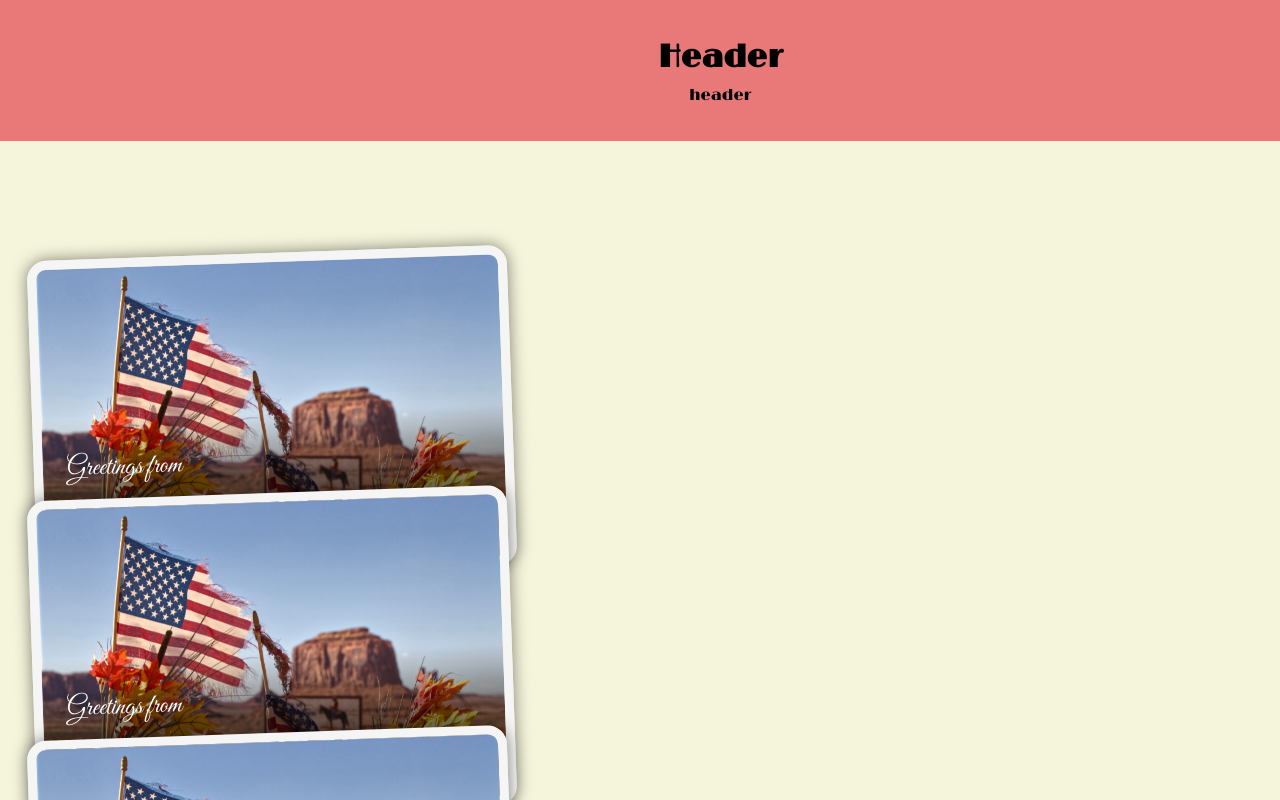
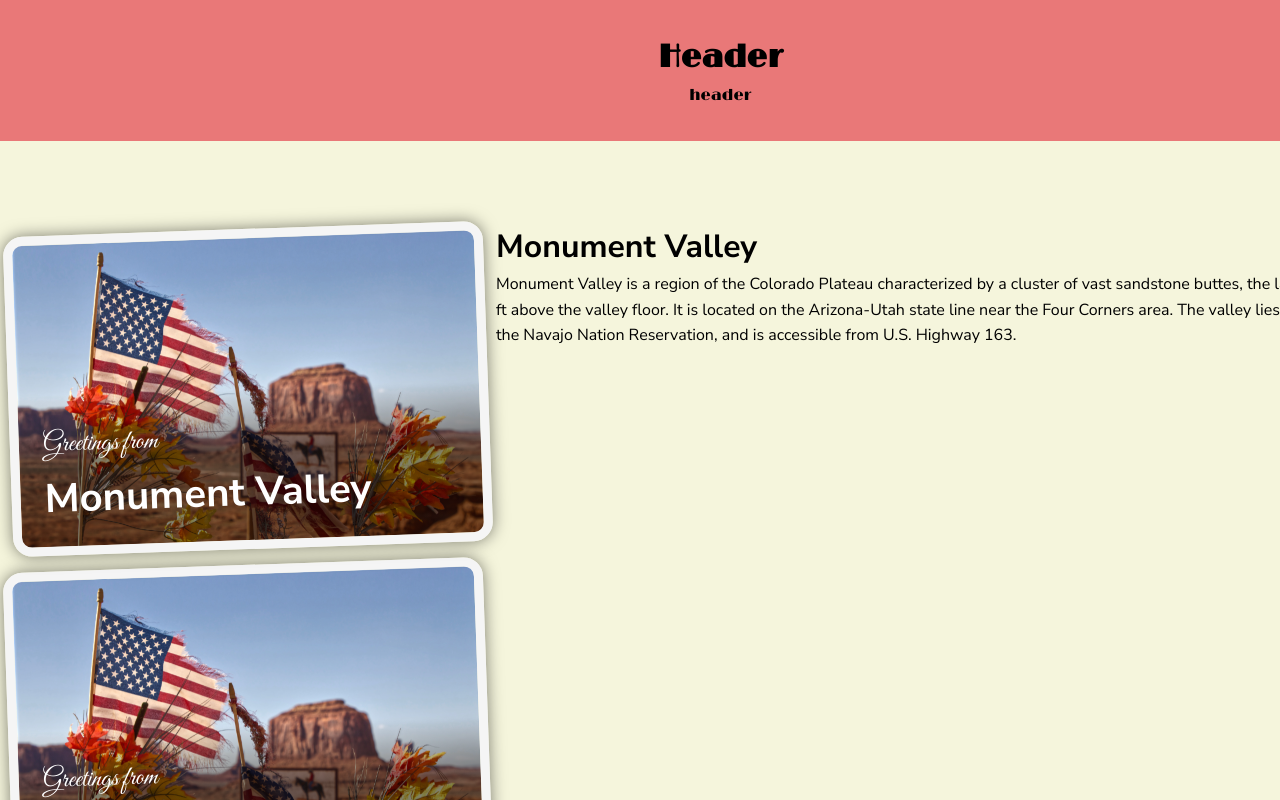
Before and after one commit to Lifad457/usa, a React (Vite) app: page /desc/monument-valley in a window 1280 px wide. Shown: the top 800 px of the page. Built offline with nearby package versions, Linux system fonts and the light colour scheme; a web font is replaced by a local one.

Commit message:
Add react-router-dom and update dependencies

```diff
--- a/package.json
+++ b/package.json
@@ -12,6 +12,7 @@
   "dependencies": {
     "react": "^18.2.0",
     "react-dom": "^18.2.0",
+    "react-router-dom": "^6.22.3",
     "styled-components": "^6.1.8"
   },
   "devDependencies": {
--- /dev/null
+++ b/src/components/DescLayout.jsx
@@ -0,0 +1,10 @@
+import { Outlet } from "react-router-dom";
+import { DescWrapper } from "../styles/desc-layout.css";
+
+export default function DescLayout() {
+    return (
+        <DescWrapper>
+            <Outlet />
+        </DescWrapper>
+    )
+}
--- /dev/null
+++ b/src/components/ErrorPage.jsx
@@ -0,0 +1,5 @@
+export default function ErrorPage() {
+    return (
+        <h1>Page not found!</h1>
+    )
+}
--- /dev/null
+++ b/src/components/MonumentValley.jsx
@@ -0,0 +1,8 @@
+export default function MonumentValley() {
+    return (
+        <div>
+            <h1>Monument Valley</h1>
+            <p>Monument Valley is a region of the Colorado Plateau characterized by a cluster of vast sandstone buttes, the largest reaching 1,000 ft above the valley floor. It is located on the Arizona-Utah state line near the Four Corners area. The valley lies within the range of the Navajo Nation Reservation, and is accessible from U.S. Highway 163.</p>
+        </div>
+    )
+}
--- a/src/main.jsx
+++ b/src/main.jsx
@@ -1,9 +1,24 @@
 import React from 'react'
 import ReactDOM from 'react-dom/client'
+import { Route, RouterProvider, createBrowserRouter, createRoutesFromElements } from 'react-router-dom'
 import App from './pages/App.jsx'
+import ErrorPage from './components/ErrorPage.jsx'
+import DescLayout from './components/DescLayout.jsx'
+import MonumentValley from './components/MonumentValley.jsx'
+
+const router = createBrowserRouter(createRoutesFromElements(
+  <Route path='/' element={<App />} >
+    <Route path='desc' element={<DescLayout />}>
+      <Route index element={<ErrorPage />} />
+      <Route path='monument-valley' element={<MonumentValley />} />
+    </Route>
+
+    <Route path="*" element={<ErrorPage />} />
+  </Route>
+))
 
 ReactDOM.createRoot(document.getElementById('root')).render(
   <React.StrictMode>
-    <App />
+    <RouterProvider router={router} />
   </React.StrictMode>,
 )
--- a/src/pages/App.jsx
+++ b/src/pages/App.jsx
@@ -1,7 +1,9 @@
+import { Link } from "react-router-dom";
+import DescLayout from "../components/DescLayout";
 import Footer from "../components/Footer";
 import Header from "../components/Header";
 import PostCard from "../components/PostCard";
-import { AppContainer } from "../styles/app.css";
+import { AppContainer, CardWrapper } from "../styles/app.css";
 import { GlobalStyle } from "../styles/global.css";
 
 export default function App() {
@@ -10,10 +12,17 @@ export default function App() {
       <GlobalStyle />
       <Header />
       <AppContainer>
-        <PostCard />
-        <PostCard />
-        <PostCard />
-        <PostCard />
+        <CardWrapper>
+          <PostCard />
+          <PostCard />
+          <Link to="/desc/monument-valley">
+            <PostCard />
+          </Link>
+          <Link to="/desc">
+            <PostCard />
+          </Link>
+        </CardWrapper>
+        <DescLayout />
       </AppContainer>
       <Footer />
     </>
--- a/src/styles/app.css.js
+++ b/src/styles/app.css.js
@@ -2,11 +2,19 @@ import styled from "styled-components";
 
 export const AppContainer = styled.div`
     display: flex;
-    flex-direction: column;
-    font-family: var(--font-primary);
-    background-color: beige;
+    flex-direction: row;
+    justify-content: center;
     margin: 0 auto;
     max-width: 90rem;
     min-width: 90rem;
-    padding: 12rem 2rem;
 `
+export const CardWrapper = styled.div`
+    display: flex;
+    flex-direction: column-reverse;
+    font-family: var(--font-primary);
+
+    a {
+        text-decoration: none;
+        color: #ffffff;
+    }
+`
--- /dev/null
+++ b/src/styles/desc-layout.css.js
@@ -0,0 +1,8 @@
+import styled from "styled-components";
+
+export const DescWrapper = styled.div`
+    display: flex;
+    flex-direction: column;
+    font-family: var(--font-primary);
+    margin: 0 auto;
+`
--- a/src/styles/footer.css.js
+++ b/src/styles/footer.css.js
@@ -4,4 +4,5 @@ export const FooterContainer = styled.footer`
     background-color: #e97878;
     padding: 2rem;
     text-align: center;
+    margin-top: 5rem;
 `
--- a/src/styles/header.css.js
+++ b/src/styles/header.css.js
@@ -4,4 +4,5 @@ export const HeaderContainer = styled.header`
     background-color: #e97878;
     padding: 2rem;
     text-align: center;
+    margin-bottom: 5rem;
 `
--- a/src/styles/post-card.css.js
+++ b/src/styles/post-card.css.js
@@ -5,15 +5,15 @@ export const PostCardContainer = styled.div`
     display: flex;
     flex-direction: column;
     justify-content: flex-end;
+    position: relative;
     font-size: var(--fs-medium);
     width: 30rem;
     height: 20rem;
-    margin: -5rem 0 0 0;
+    margin: .5rem;
     padding: 1rem 1.5rem;
     border-radius: 1.2rem;
     border: .6rem solid whitesmoke;
     box-shadow: 0 0 1rem rgba(0, 0, 0, 0.5);
-
     color: #ffffff;
     background: rgb(9,9,121);
     background: linear-gradient(0deg,
```
Also changed, not shown: 1 other file (tests, documents, lock files or other folders).
